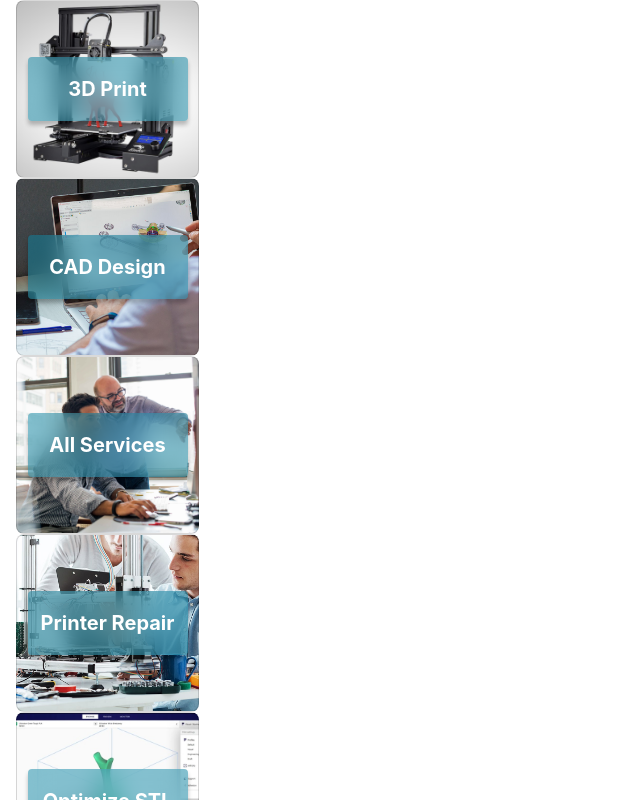
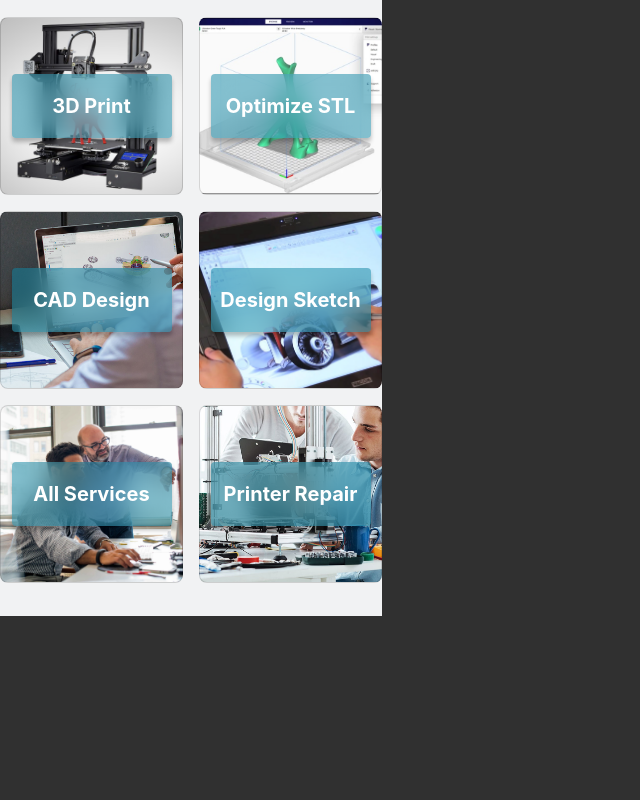
Before and after one commit to Daniel-HarrisNL/printnet, a React (Create React App) app: page / in a window 1280 px wide. Shown: the top 800 px of the page, without its empty margins (0-640 px from the left). Built offline with nearby package versions, Linux system fonts and the light colour scheme.

Commit message:
Explore flex container

```diff
--- a/src/App.js
+++ b/src/App.js
@@ -1,16 +1,12 @@
 import React from 'react';
 import './App.css';
-import ExploreIcon from './assets/components/ExploreIcon/ExploreIcon'
+import ExploreContainer from './assets/containers/ExploreContainer/ExploreContainer'
+
 
 function App() {
   return (
     <div className="App">
-      <ExploreIcon text="3D Print" cName="printer"/>
-      <ExploreIcon text="CAD Design" cName="cad"/>
-      <ExploreIcon text="All Services" cName="otherservice"/>
-      <ExploreIcon text="Printer Repair" cName="repair"/>
-      <ExploreIcon text="Optimize STL" cName="curagr"/>
-      <ExploreIcon text="Design Sketch" cName="sketch"/>
+      <ExploreContainer/>
     </div>
   );
 }
--- a/src/assets/components/ExploreIcon/ExploreIcon.css
+++ b/src/assets/components/ExploreIcon/ExploreIcon.css
@@ -4,14 +4,13 @@
         align-items: center;
         width: 183px;
         height: 178px;
-        left: 0px;
-        top: 0px;
+        margin: 0px 8px;
 
         /* Inside Auto Layout */
         flex: none;
         order: 0;
         flex-grow: 0;
-        margin: 0px 16px;
+
 
         background-size: cover;
         background-position: center;
--- /dev/null
+++ b/src/assets/containers/ExploreContainer/ExploreContainer.css
@@ -0,0 +1,20 @@
+/* Auto Layout */
+.exploreContainer{
+        display: flex;
+        flex-direction: column;
+        justify-content: center;
+        align-items: center;
+        padding: 0px 0px 16px;
+
+
+        width: 382px;
+        height: 600px;
+
+
+        background: #F1F2F3;
+
+        /* Inside Auto Layout */
+        flex: none;
+        order: 2;
+        flex-grow: 0;
+}
--- /dev/null
+++ b/src/assets/containers/ExploreContainer/ExploreContainer.js
@@ -0,0 +1,17 @@
+import React from 'react'
+import ExplorePairCard from './ExplorePairCard/ExplorePairCard'
+import './ExploreContainer.css'
+
+function ExploreContainer() {
+        return (
+                <div className="exploreContainer">
+                        <ExplorePairCard text_left="3D Print" cName_left="printer" text_right="Optimize STL" cName_right="curagr"/>
+
+                        <ExplorePairCard text_left="CAD Design" cName_left="cad" text_right="Design Sketch" cName_right="sketch"/>
+
+                        <ExplorePairCard text_left="All Services" cName_left="otherservice" text_right="Printer Repair" cName_right="repair"/>
+                </div>
+        );
+}
+
+export default ExploreContainer;
--- /dev/null
+++ b/src/assets/containers/ExploreContainer/ExplorePairCard/ExplorePairCard.css
@@ -0,0 +1,19 @@
+.pairCard {
+        /* Inlinecards */
+
+        /* Auto Layout */
+        display: flex;
+        flex-direction: row;
+        justify-content: center;
+        align-items: center;
+        padding: 0px;
+
+        width: 382px;
+        height: 178px;
+
+        /* Inside Auto Layout */
+        flex: none;
+        order: 0;
+        flex-grow: 0;
+        margin: 8px 0px;
+}
--- /dev/null
+++ b/src/assets/containers/ExploreContainer/ExplorePairCard/ExplorePairCard.js
@@ -0,0 +1,14 @@
+import React from 'react'
+import ExploreIcon from '../../../components/ExploreIcon/ExploreIcon'
+import './ExplorePairCard.css'
+
+function ExplorePairCard(props) {
+        return (
+                <div className="pairCard">
+                        <ExploreIcon text={props.text_left} cName={props.cName_left}/>
+                        <ExploreIcon text={props.text_right} cName={props.cName_right}/>
+                </div>
+        );
+}
+
+export default ExplorePairCard;
--- a/src/index.css
+++ b/src/index.css
@@ -3,6 +3,7 @@ body {
   font-family: -apple-system, BlinkMacSystemFont, 'Segoe UI', 'Roboto', 'Oxygen',
     'Ubuntu', 'Cantarell', 'Fira Sans', 'Droid Sans', 'Helvetica Neue',
     sans-serif;
+  background-color: rgb(48, 48, 48);
   -webkit-font-smoothing: antialiased;
   -moz-osx-font-smoothing: grayscale;
 }
```
